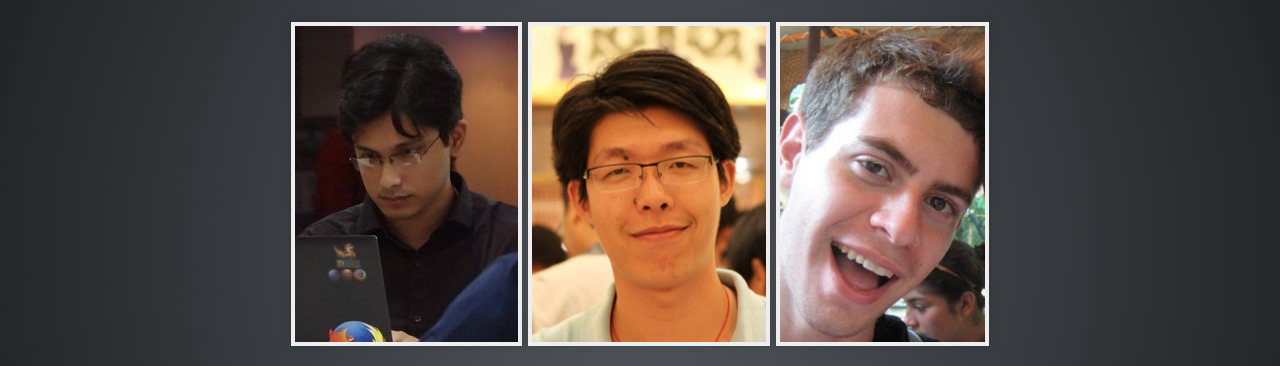
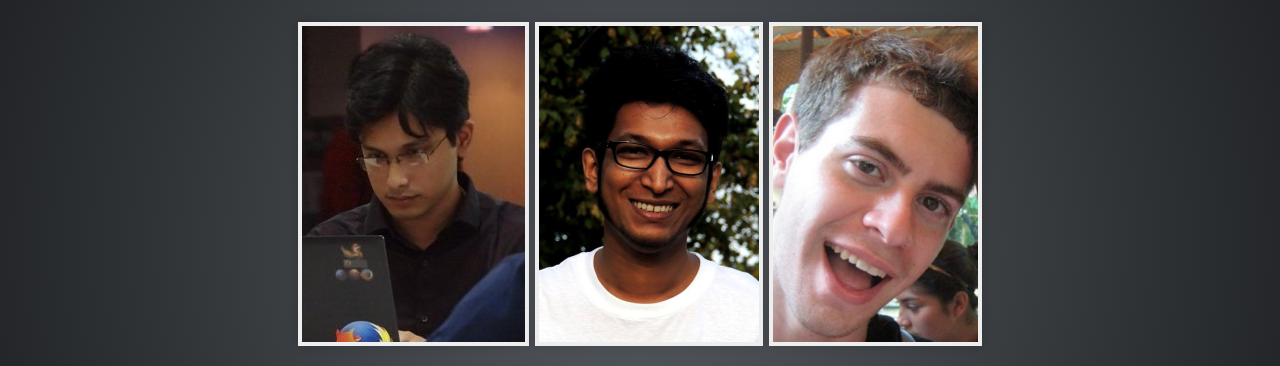
Before and after one commit to Mozilla-NTU/slidesMay2015, a plain HTML site: page slides/day1-section1-intro.html in a window 1280 px wide. Both pictures are taken after a click on the element 1251 px from the left and 734 px from the top of the page. Shown: the part 156-522 px from the top of the page. Drawn offline with Linux system fonts and the light colour scheme.

Commit message:
Change author image: s/oscar/deb/

```diff
--- a/slides/day1-section1-intro.html
+++ b/slides/day1-section1-intro.html
@@ -17,7 +17,7 @@
         <section>
           <h2>Instructors</h2>
           <img src="../images/kaustav.jpg"/>
-          <img src="../images/oscar.png" height="316"/>
+          <img src="../images/deb.jpg" height="316"/>
           <img src="../images/nick.png" height="316"/>
           <p>Kaustav Das Modak - <a href="https://twitter.com/kaustavdm">@KaustavDM</a></p>
           <p>Oscar Tong - <a href="https://twitter.com/oscartong">@OscarTong</a></p>
```
Also changed, not shown: images/deb.jpg (added), images/oscar.png (deleted).
